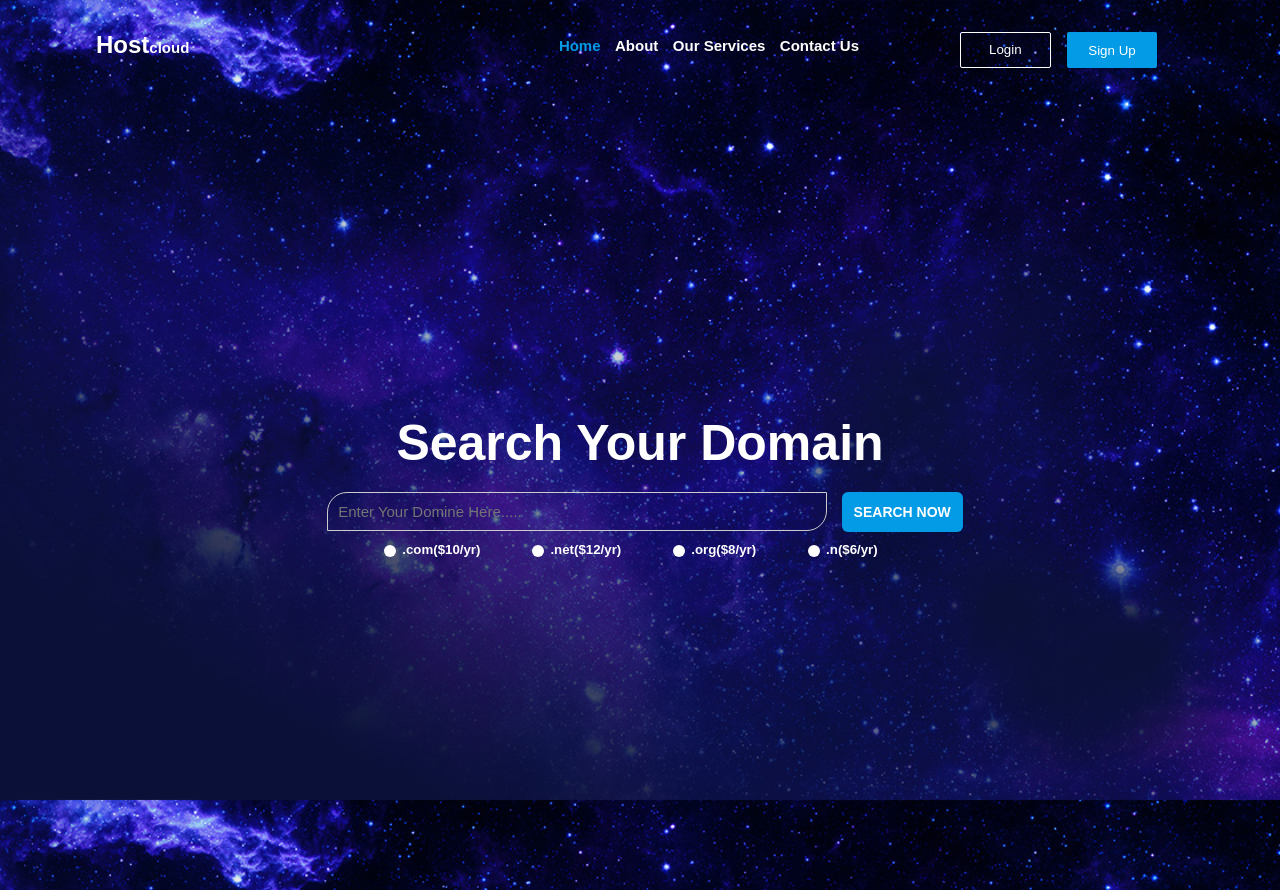
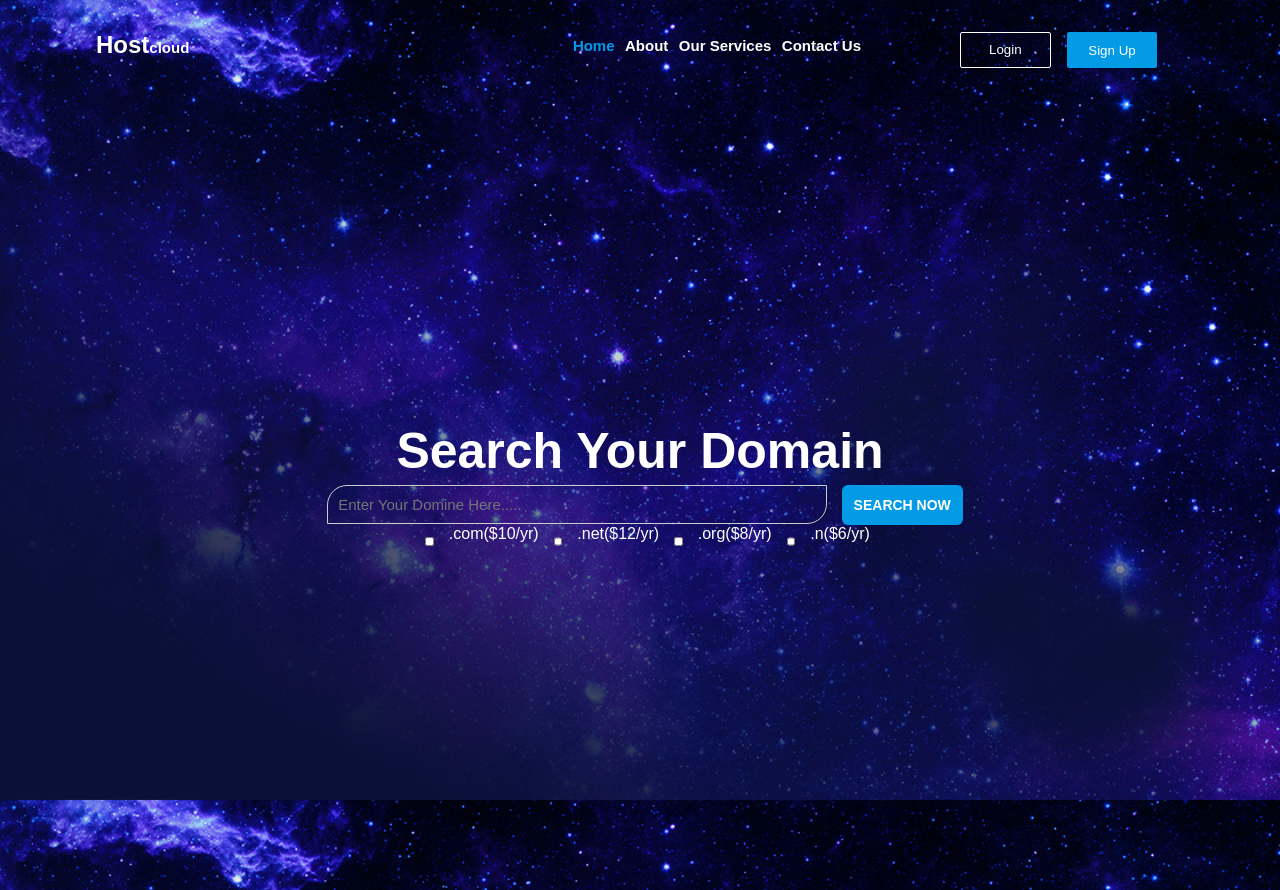
Before and after one commit to EzzzzAldin/Host-Cloud-Template, a plain HTML site: page index.html in a window 1280 px wide. Shown: the top 890 px of the page. Drawn offline with Linux system fonts and the light colour scheme; a web font is replaced by a local one.

Commit message:
Done refactor code To Add Some Edits

```diff
--- a/css/style.css
+++ b/css/style.css
@@ -1,3 +1,6 @@
+/*- remove All main padding & margin of page
+  - use border-box to padding and border are included in the width and height
+*/
 * {
   margin: 0;
   padding: 0;
@@ -12,10 +15,17 @@ body {
   color: #fff;
 }
 
+/* class container to set padding all elements of all deriction */
 .container {
   padding: 2% 10%;
 }
 
+/* - Split the page using By Grid system
+   - create 12 columans
+   - create rows it is same number of section page
+   - use grid templete areas to distribute elements
+   - use 100vh to height becouse show section all screen
+*/
 #page {
   display: grid;
   height: 100vh;
@@ -29,10 +39,10 @@ body {
     "cloud cloud cloud cloud cloud cloud cloud cloud cloud cloud cloud cloud"
     "us us us us us us us us us us us us"
     "foot foot foot foot foot foot foot foot foot foot foot foot";
-  /* gap: 10px 10px; */
 }
 
 header {
+  /* the header take 9 columans of first row */
   grid-area: nav;
   display: flex;
   justify-content: space-between;
@@ -49,14 +59,16 @@ header ul {
 }
 
 header ul li {
+  /* Use inline-block to set li row */
   display: inline-block;
-  margin: 5px;
+  margin: 3px;
   font-size: 15px;
   cursor: pointer;
   font-weight: bold;
   transition: color 0.5s;
 }
 
+/* Hover => Is pseudo class When select element xreate action */
 header ul li:hover {
   color: #039be5;
   transition: color 0.5s;
@@ -77,6 +89,7 @@ nav {
 }
 
 header button {
+  /* the Button Of Auth take 3 columans of first row */
   grid-area: btn;
 }
 
@@ -84,6 +97,7 @@ button {
   cursor: pointer;
 }
 
+/* When Select any Button Of Auth Replace style */
 .login,
 .sign:hover {
   background-color: transparent;
@@ -109,7 +123,9 @@ button {
 }
 
 #page .search {
+  /* the Search Section take Second row Of Grid system */
   grid-area: search;
+  /* Use Flex to set Element To Columns */
   display: flex;
   justify-content: center;
   align-items: center;
@@ -120,7 +136,7 @@ button {
 #page .search h3 {
   font-size: 50px;
   font-weight: bold;
-  margin-bottom: 20px;
+  margin-bottom: 5px;
   color: #fff;
 }
 
@@ -155,23 +171,27 @@ button {
 }
 
 #page .search .history {
+  /* Use Flex to set Element To row */
   display: flex;
 }
 
-#page .search .history h5 {
-  margin: 10px 35px;
-  position: relative;
+#page .search .history input {
+  margin: 10px 15px;
+  display: grid;
+  place-content: center;
 }
 
-#page .search .history h5::after {
+#page .search .history input::before {
   content: "";
-  position: absolute;
-  width: 12px;
-  height: 12px;
-  border-radius: 50%;
-  background-color: #fff;
-  left: -18px;
-  top: 3px;
+  width: 0.65em;
+  height: 0.65em;
+  transform: scale(0);
+  transition: 140ms transform ease-in-out;
+  box-shadow: inset 1em 1em #039be5;
+}
+
+#page .search .history input:checked:before {
+  transform: scale(1);
 }
 
 #page .search .box-search button:hover,
@@ -179,6 +199,7 @@ button {
   background-color: #0875ac;
 }
 
+/* the Logo-text Section take Thrid row Of Grid system */
 #page .logo-text {
   background-color: #eee;
   grid-area: text;
@@ -198,6 +219,7 @@ button {
   margin-top: 30px;
 }
 
+/* the Search Section take Fourth row Of Grid system */
 #page .services {
   background-color: #fff;
   grid-area: services;
@@ -221,6 +243,7 @@ button {
 }
 
 #page .services .cards {
+  /* Use Flex To set All Cards In One row */
   display: flex;
 }
 
@@ -231,6 +254,7 @@ button {
   margin: 20px;
   border-radius: 5px;
   text-align: center;
+  box-shadow: rgba(0, 0, 0, 0.24) 0px 3px 8px;
 }
 
 #page .services .cards .card i {
@@ -247,7 +271,9 @@ button {
   margin: 10px;
 }
 
+/* the Search Section take Five row Of Grid system */
 #page .cloud {
+  /* Use Linear gradient To split Back gound Two parts */
   background-image: linear-gradient(transparent 30%, #fff 30%);
   grid-area: cloud;
   height: 100%;
@@ -260,7 +286,7 @@ button {
   color: #fff;
   font-size: 30px;
   font-weight: bold;
-  margin: 10px;
+  margin: 1px;
 }
 
 #page .cloud p {
@@ -277,7 +303,9 @@ button {
   box-shadow: 1px 1px 3px 1px #aaa;
   margin: 50px;
   padding: 30px;
+  /* Use Position Relative To create buutton in center card from bottom */
   position: relative;
+  box-shadow: rgba(0, 0, 0, 0.16) 0px 3px 6px, rgba(0, 0, 0, 0.23) 0px 3px 6px;
 }
 
 #page .cloud .cards .card h4 {
@@ -315,6 +343,7 @@ button {
   font-size: 12px;
 }
 
+/* Create arrow shape By use border & pusedo element After */
 #page .cloud .cards .card ul li::after {
   content: "";
   width: 0;
@@ -385,6 +414,7 @@ button {
   font-size: 15px;
 }
 
+/* the Search Section take Six row Of Grid system */
 #page .us {
   background-color: #eee;
   grid-area: us;
@@ -395,6 +425,7 @@ button {
 #page .us i {
   font-size: 80px;
   background-image: linear-gradient(to right, #654ea3, #eaafc8);
+  /* Use border-radius 50% to create background ciruit shape */
   border-radius: 50%;
   margin: 30px;
 }
@@ -424,6 +455,7 @@ button {
   opacity: 0.4;
 }
 
+/* the Search Section take Seven row Of Grid system */
 footer {
   grid-area: foot;
   height: 100%;
@@ -457,7 +489,7 @@ footer .info ul {
 }
 
 footer .info ul li {
-  margin: 10px 0;
+  margin: 5px 0;
 }
 
 footer hr {
--- a/index.html
+++ b/index.html
@@ -18,9 +18,13 @@
     />
   </head>
   <body>
+    <!-- Div who Content All Elements Of Page -->
     <div id="page">
+      <!-- Class container => who content All elements by margin & padding select -->
       <header class="container">
+        <!-- Logo -->
         <h2>Host</h2>
+        <!-- Links Of Nav-bar -->
         <nav>
           <ul>
             <li class="active">Home</li>
@@ -30,21 +34,25 @@
           </ul>
         </nav>
       </header>
+      <!-- Buttons Of Auth -->
       <button class="login">Login</button>
       <button class="sign">Sign Up</button>
+      <!-- First Section Of Page => Search -->
       <section class="search container">
         <h3>Search Your Domain</h3>
         <div class="box-search">
           <input type="text" placeholder="Enter Your Domine Here....." />
           <button>SEARCH NOW</button>
         </div>
+        <!-- Div Content Check Box Of Domain -->
         <div class="history">
-          <h5>.com($10/yr)</h5>
-          <h5>.net($12/yr)</h5>
-          <h5>.org($8/yr)</h5>
-          <h5>.n($6/yr)</h5>
+          <input type="checkbox">.com($10/yr)</input type="checkbox">
+          <input type="checkbox">.net($12/yr)</input type="checkbox">
+          <input type="checkbox">.org($8/yr)</input type="checkbox">
+          <input type="checkbox">.n($6/yr)</input type="checkbox">
         </div>
       </section>
+      <!-- Second Section Of Page -->
       <section class="logo-text container">
         <h4>TRUSDAY BY 1,250+ HAPPY CUSTOMRSWORLDWIDE</h4>
         <div class="icons">
@@ -60,6 +68,7 @@
           <h5>Logo Text</h5>
         </div>
       </section>
+      <!-- Thrid Section -->
       <section class="services container">
         <h4>Hosteing Serviecs</h4>
         <h4 class="we">Serviecs We Provide</h4>
@@ -94,6 +103,7 @@
           </div>
         </div>
       </section>
+      <!-- Fourth Section -->
       <section class="cloud container">
         <h4>Cloud Hosting Plans</h4>
         <p>
@@ -230,6 +240,7 @@
           </div>
         </div>
       </section>
+      <!-- Section Content Call Us -->
       <section class="us container">
         <h4 class="title-us">Testmenuilas</h4>
         <h4 class="they">What They Say Us</h4>
```
